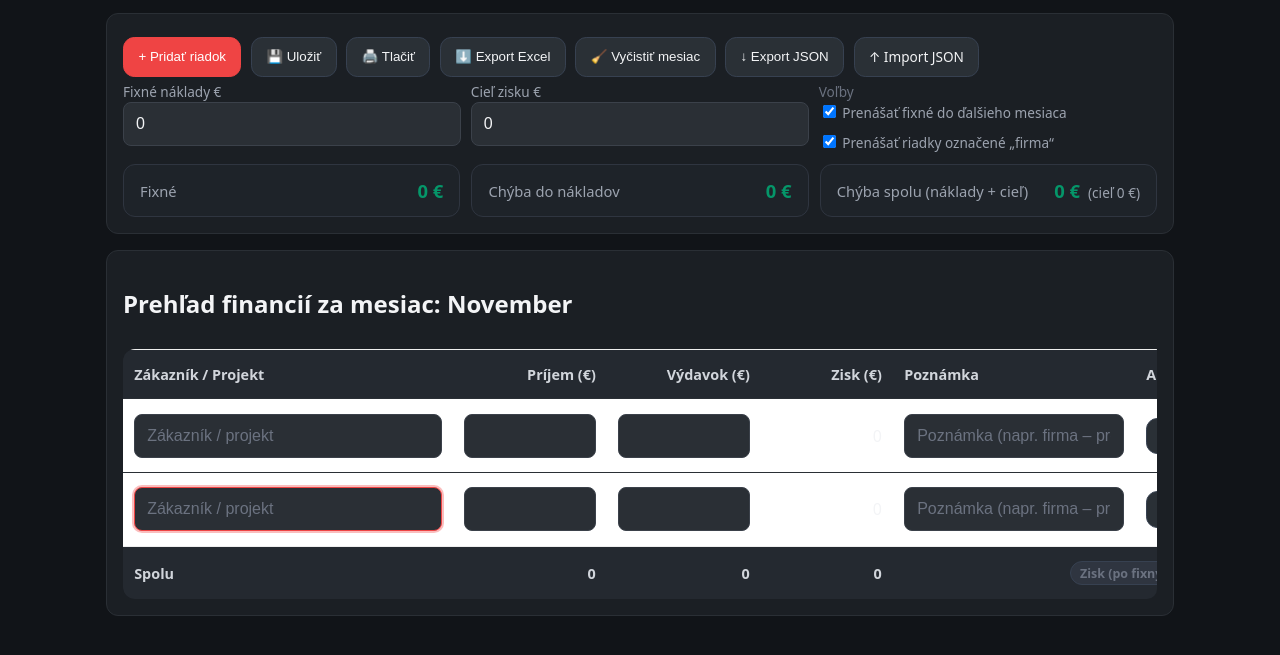
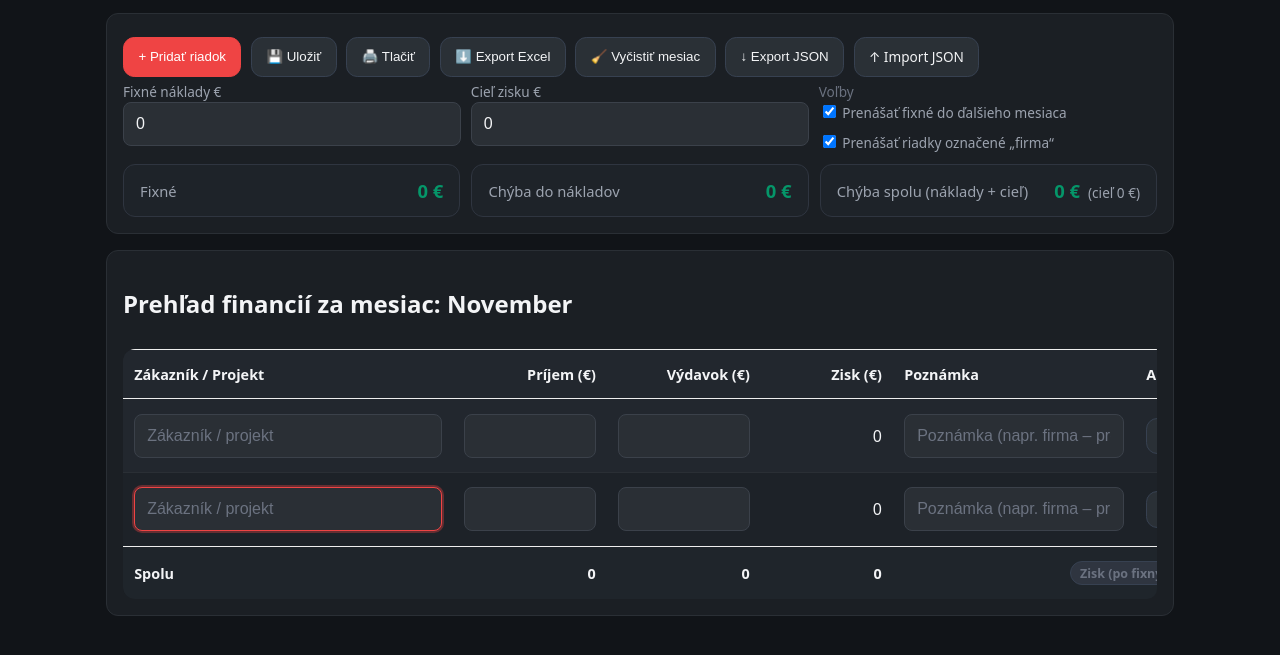
Before and after one commit to paspasto-oss/firemne_-financie, a plain HTML site: page index.html in a window 1280 px wide. Both pictures are taken after a click on the button "+ Pridať riadok". Shown: the part 121-776 px from the top of the page. Drawn offline with Linux system fonts and the dark colour scheme.

Commit message:
Update index.html

```diff
--- a/index.html
+++ b/index.html
@@ -11,9 +11,8 @@
   <link rel="manifest" href="manifest.webmanifest">
   <meta name="theme-color" content="#111418"/>
 
-  <!-- XLSX (SheetJS) na export do Excelu -->
+  <!-- XLSX export -->
   <script src="https://cdn.jsdelivr.net/npm/xlsx@0.19.3/dist/xlsx.full.min.js"></script>
-  <!-- Aplikácia -->
   <script defer src="app.js"></script>
 
   <style>
@@ -47,7 +46,7 @@
     .pill{display:inline-block;background:#f3f4f6;color:#374151;border:1px solid #e5e7eb;border-radius:999px;padding:.15rem .55rem;font-size:.78rem}
     .danger{color:#b91c1c}.ok{color:#059669}
 
-    /* --- ŠTATISTICKÉ KARTY --- */
+    /* --- ŠTATISTIKY --- */
     .stats{display:grid;grid-template-columns:repeat(3,minmax(0,1fr));gap:.7rem;margin-top:.8rem}
     .stat{background:#fff;border:1px solid #eee;border-radius:12px;padding:.8rem 1rem;display:flex;align-items:center;justify-content:space-between}
     .stat-label{color:var(--muted);font-size:.92rem}
@@ -59,7 +58,7 @@
     .stat.danger .stat-value{color:#b91c1c}
     @media (max-width:720px){ .stats{grid-template-columns:1fr} }
 
-    /* --- TABUĽKA so scrollom --- */
+    /* --- TABUĽKA --- */
     .table-wrap{overflow-x:auto;-webkit-overflow-scrolling:touch;overscroll-behavior-x:contain;border-radius:10px;width:100%}
     table{border-collapse:collapse;width:100%;margin-top:.6rem}
     table.wide-table{min-width:1100px}
@@ -78,7 +77,7 @@
       .card{border:none;box-shadow:none;padding:0}
     }
 
-    /* === 🌙 DARK MODE – šedé inputy aj pri písaní + tmavý scrollbar === */
+    /* === 🌙 DARK MODE === */
     @media (prefers-color-scheme: dark) {
       :root{ --bg:#111418; --card:#1b1f24; --muted:#9ca3af; --red:#ef4444; --ring:0 0 0 3px rgba(239,68,68,.25); }
       body{ color:#e5e7eb; background:var(--bg); }
@@ -90,11 +89,15 @@
       .btn{ background:#2a3036; border-color:#374151; color:#f3f4f6; }
       .btn.red{ background:var(--red); border-color:var(--red); color:#fff; }
       .pill{ background:#2f3540; border-color:#374151; color:#f3f4f6; }
+
+      /* TABUĽKA fix – žiadne biele pozadie */
       table{ background:var(--card); color:#f3f4f6; border-radius:12px; overflow:hidden; }
-      th{ background:#242930; color:#d1d5db; }
-      td{ border-top-color:#2a2f35; }
+      th,td{ background:#22272e !important; color:#f3f4f6; }
+      tfoot th, tfoot td{ background:#1f252b !important; }
+      tbody tr:nth-child(even) td{ background:#1d2228 !important; }
+      tbody tr + tr td{ border-top-color:#2a2f35; }
 
-      /* INPUTY – tmavošedé stále, aj pri focus */
+      /* INPUTY */
       input[type="text"], input[type="number"]{
         background:#2a2f35;
         border:1px solid #3b414a;
@@ -103,7 +106,7 @@
         transition:border-color .2s, box-shadow .2s, background .2s;
       }
       input[type="text"]:focus, input[type="number"]:focus{
-        background:#2a2f35;               /* žiadne biele blikanie */
+        background:#2a2f35;
         border-color:var(--red);
         box-shadow:0 0 0 2px rgba(239,68,68,.35);
         outline:none;
@@ -116,7 +119,6 @@
       .stat-value{ color:#f9fafb; }
       .stat-sub{ color:#9ca3af; }
 
-      /* Scrollbar v dark štýle */
       ::-webkit-scrollbar{ height:6px; width:6px; }
       ::-webkit-scrollbar-thumb{ background:#3b414a; border-radius:6px; }
       ::-webkit-scrollbar-thumb:hover{ background:#4b515b; }
@@ -161,23 +163,11 @@
         </div>
       </div>
 
-      <!-- ŠTATISTICKÉ KARTY -->
+      <!-- Štatistiky -->
       <div class="stats">
-        <div class="stat" id="cardFix">
-          <div class="stat-label">Fixné</div>
-          <div class="stat-right"><div class="stat-value" id="sFix">0 €</div></div>
-        </div>
-        <div class="stat" id="cardMissC">
-          <div class="stat-label">Chýba do nákladov</div>
-          <div class="stat-right"><div class="stat-value" id="sMissCosts">0 €</div></div>
-        </div>
-        <div class="stat" id="cardMissAll">
-          <div class="stat-label">Chýba spolu (náklady + cieľ)</div>
-          <div class="stat-right">
-            <div class="stat-value" id="sMissAll">0 €</div>
-            <div class="stat-sub" id="sTarget">(cieľ 0 €)</div>
-          </div>
-        </div>
+        <div class="stat" id="cardFix"><div class="stat-label">Fixné</div><div class="stat-right"><div class="stat-value" id="sFix">0 €</div></div></div>
+        <div class="stat" id="cardMissC"><div class="stat-label">Chýba do nákladov</div><div class="stat-right"><div class="stat-value" id="sMissCosts">0 €</div></div></div>
+        <div class="stat" id="cardMissAll"><div class="stat-label">Chýba spolu (náklady + cieľ)</div><div class="stat-right"><div class="stat-value" id="sMissAll">0 €</div><div class="stat-sub" id="sTarget">(cieľ 0 €)</div></div></div>
       </div>
     </section>
 
```
